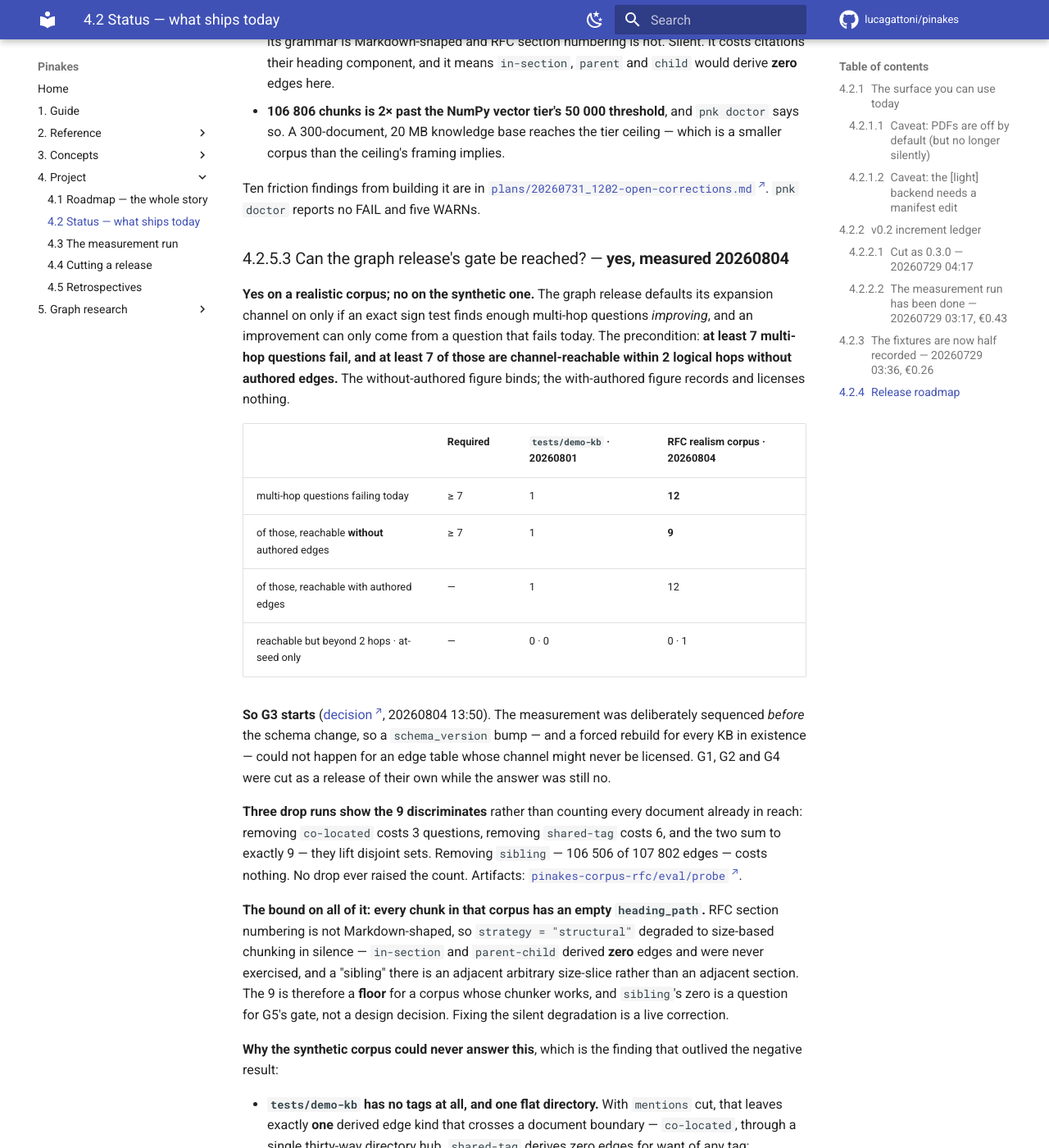
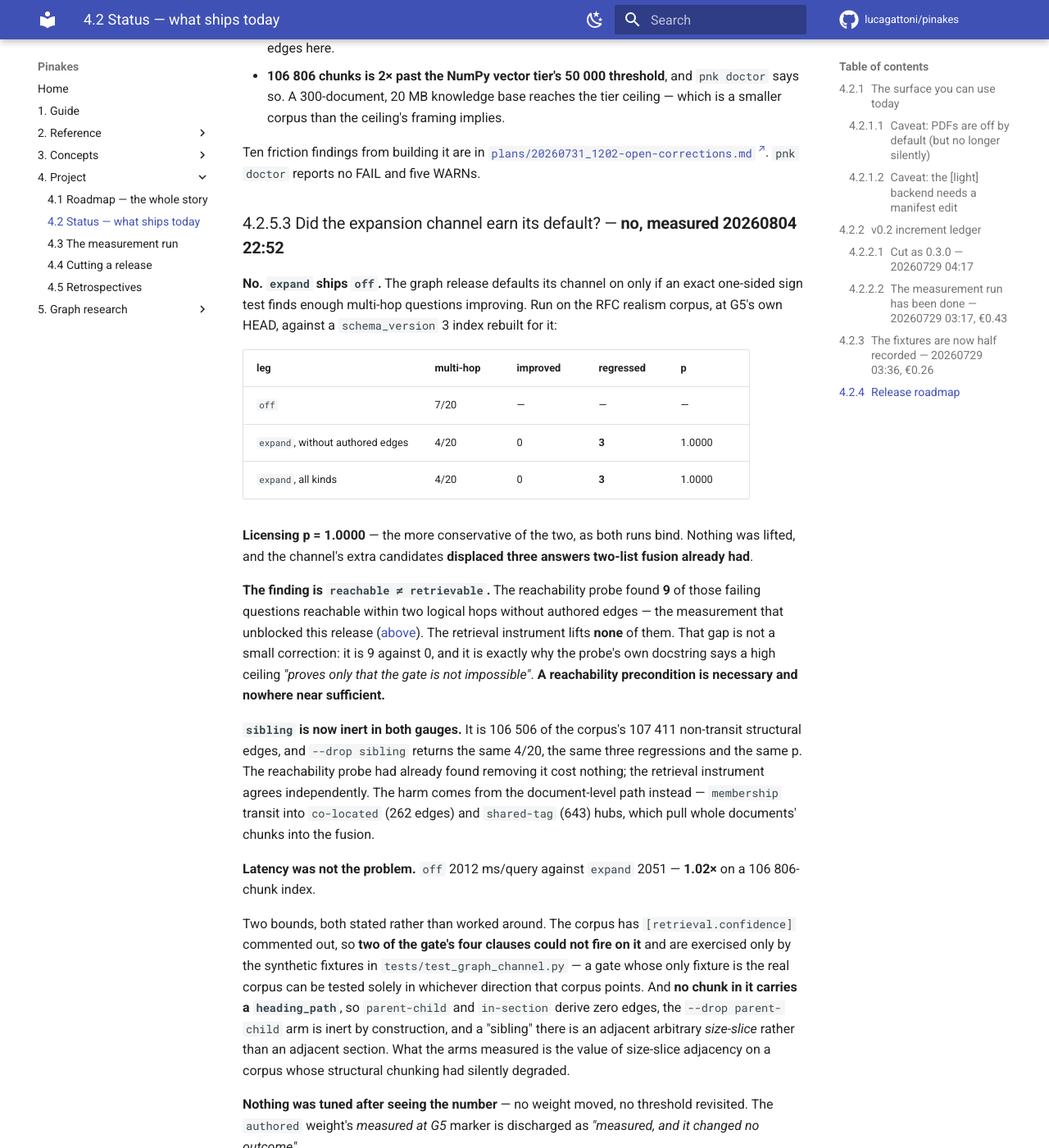
Before and after one commit to lucagattoni/Pinakes, an MkDocs documentation site: the page built from docs/STATUS.md, in a window 1280 px wide and 1400 px high, scrolled down 12999 px. Shown: the whole window at 82% size. Built offline with MkDocs 1.6.1 and Material for MkDocs 9.7.7, drawn with Linux system fonts in a browser that asks for light colours; comment, search, counter and statistics services are not loaded; some of the changed text lies outside the part shown.

Commit message:
Incorporate G5's documentation, and record the gate result
G5's implementer was killed mid-write on the doc proposal, so these are the
planner's rather than an applied proposal.

docs/MANIFEST.md gains [retrieval] graph_channel, which was shipped and
undocumented: off or expand, off by default, with the two facts a reader needs
before touching it — off means no query reaches nodes or edges at all, and on
over an empty edge set the result is today's two-list fusion exactly, by
arithmetic rather than approximation.

docs/STATUS.md gains a section for the gate result beside the reachability one,
because the two together are the finding and either alone misleads. The
reachability probe found 9 of the failing multi-hop questions reachable within
two hops; the retrieval instrument lifted none of them and displaced three
answers the existing fusion already had. reachable != retrievable, by 9 against
0. The roadmap row now says the channel is built, measured and off, and that
what would change it is a corpus or a different design, never a more expensive
one.

docs/ROADMAP.md and the plan's G5 header say the same, and the plan's spec is
left as written because it is what was built against.

Both bounds are stated rather than buried: the corpus has confidence
uncalibrated so two of the gate's four clauses could not fire on it, and no
chunk carries a heading_path so the --drop parent-child arm is inert by
construction and a 'sibling' there is an adjacent size-slice rather than an
adjacent section.

RESUME.md deleted — it did its job across two agent deaths.

mkdocs --strict caught my STATUS anchor missing its 'no-' in three files before
it could land. ./check.sh green.

```diff
--- a/docs/ROADMAP.md
+++ b/docs/ROADMAP.md
@@ -474,7 +474,15 @@ which is what that corpus was for. The interrupted-sync trio that used to sit he
 
 ## The graph release — building since 20260804
 
-▶ **Building.** Blocked for three days on a corpus, not on code; the corpus cleared it.
+▶ **Built, measured, and its channel ships `off`.** Blocked for three days on a corpus, not on
+code; the corpus cleared the *reachability* precondition — and then the retrieval gate, run
+20260804 22:52, did not pass. `expand` defaults `off` ([the numbers](STATUS.md#did-the-expansion-channel-earn-its-default--no-measured-20260804-2252)). **G6 remains**: hub
+reporting, verification, the cut.
+
+**The finding is worth more than the feature.** The reachability probe found 9 failing multi-hop
+questions reachable within two hops; the retrieval instrument lifted **none** of them, and the
+channel displaced three answers the existing fusion already had. `reachable ≠ retrievable`, by 9
+against 0.
 
 **What it adds:** structural edges derived at sync time (sibling, parent/child, in-section,
 co-located, shared-tag), an expansion channel behind `graph_channel` (default off), and
--- a/docs/STATUS.md
+++ b/docs/STATUS.md
@@ -258,7 +258,7 @@ Rationale for the ordering is in [DESIGN §8](DESIGN.md#8-delivery-plan).
 | **0.8.0** ✅ | **Breaking, paid path only:** the Claude-vision extractor's key is `PINAKES_ANTHROPIC_API_KEY` and is passed to the SDK explicitly — no fallback to `ANTHROPIC_API_KEY`, which the SDK used to read out of whatever environment it was handed. Rename the variable in your `.env`. Also `[budget]` defaults raised (`per_operation_eur` 0.05 → 0.30, `monthly_eur` 5.00 → 30.00), a `check.sh` gate pinning `docs/STATUS.md`'s own header to `__version__`, the reachability probe refusing a golden set it cannot measure rather than absorbing it, and sixteen documentation claims corrected against the code. No `schema_version` bump, so no rebuild |
 | **0.9.0** ✅ | **Documentation only — no code path changed.** `docs/` is now published as a site at [lucagattoni.github.io/pinakes](https://lucagattoni.github.io/pinakes/), built with `mkdocs build --strict` on every PR and deployed on every push to `main`; the strict build found and fixed 31 dead links and anchors in the existing docs. The repository moved to `github.com/lucagattoni/pinakes` (GitHub redirects the old URL) and prose across the repo now writes the project name **Pinakes**, while every identifier — the PyPI package, `pinakes.toml`, `.pinakes/`, `pinakes[st]`, `pinakes_search`, `requires_pinakes` — stays lowercase and unchanged. Also a per-kind edge census in `tools/reachable_ceiling_probe.py`. No `schema_version` bump, so no rebuild |
 | **0.10.0** ✅ | An interrupted first sync no longer reads as a model mismatch: `pnk doctor` reports `WARN sync completeness` with remedy `pnk sync`, instead of `FAIL` with `--rebuild` — which discarded every embedding the interrupted sync had already written. `pnk sync` also prints live progress on a terminal (documents done/total and a rate, one self-overwriting line, silent when piped or `--quiet`), after a 300-document run took over two hours with no output. And `sync.py`'s timestamps are UTC, matching `lock.py`'s — the two used identical formats on different clocks, so a lock taken seconds ago could read hours old. No `schema_version` bump, so no rebuild |
-| *the graph release* | Structural edges, the expansion channel (`graph_channel`, default off), `schema_version` 3 — eval-gated. **Building again since 20260804:** its gate was measured negative on `tests/demo-kb` (1 of 18) and **positive on the RFC realism corpus** — 12 multi-hop questions failing, 9 reachable without authored edges, against a precondition of 7 and 7 ([decision](https://github.com/lucagattoni/pinakes/blob/main/plans/20260804_1442-decision-g3-go.md)). Three increments have shipped: **G1** (reproducibility, and the tie-ordering defect it found) and **G4** (`requires_pinakes`) in 0.6.0, **G2** in 0.7.0. **G3 has landed on `main`, unreleased** — the node model and the edge set at `schema_version` 3, which forces one rebuild ([DESIGN §3.2](DESIGN.md#32-the-structural-graph)). **G5 is the increment being built**, then G6. The corpus that unblocked it lives in a repository of its own ([`plans/20260801_0749-realism-corpus.md`](https://github.com/lucagattoni/pinakes/blob/main/plans/20260801_0749-realism-corpus.md)) |
+| *the graph release* | Structural edges, the expansion channel (`graph_channel`, default off), `schema_version` 3 — eval-gated. **Its gate was run on 20260804 and did not pass, so `expand` ships `off`** ([the numbers](STATUS.md#did-the-expansion-channel-earn-its-default--no-measured-20260804-2252)). Five increments have shipped or landed: **G1** and **G4** in 0.6.0, **G2** in 0.7.0, and **G3** (the node model and edge set at `schema_version` 3, one forced rebuild — [DESIGN §3.2](DESIGN.md#32-the-structural-graph)) and **G5** (the channel, its gate and the eval matrix) on `main`, unreleased. **G6 is what remains** — hub reporting, verification, the cut. The channel is built, measured and off; what would change that is a corpus or a different channel design, never a more expensive one ([decision](https://github.com/lucagattoni/pinakes/blob/main/plans/20260804_1442-decision-g3-go.md)) |
 | *the graph release, staged* | PPR graph channel, the `[ner]` extra — each eval-gated, not scheduled |
 | *the deep release* | `pnk ask --deep` |
 | *the template release* | Template ecosystem, `pnk upgrade` migrations, the `sqlite-vec` tier |
@@ -382,6 +382,51 @@ Ten friction findings from building it are in
 [`plans/20260731_1202-open-corrections.md`](https://github.com/lucagattoni/pinakes/blob/main/plans/20260731_1202-open-corrections.md). `pnk doctor`
 reports no FAIL and five WARNs.
 
+### Did the expansion channel earn its default? — **no, measured 20260804 22:52**
+
+**No. `expand` ships `off`.** The graph release defaults its channel on only if an exact one-sided
+sign test finds enough multi-hop questions improving. Run on the RFC realism corpus, at G5's own
+HEAD, against a `schema_version` 3 index rebuilt for it:
+
+| leg | multi-hop | improved | regressed | p |
+|---|---|---|---|---|
+| `off` | 7/20 | — | — | — |
+| `expand`, without authored edges | 4/20 | 0 | **3** | 1.0000 |
+| `expand`, all kinds | 4/20 | 0 | **3** | 1.0000 |
+
+**Licensing p = 1.0000** — the more conservative of the two, as both runs bind. Nothing was lifted,
+and the channel's extra candidates **displaced three answers two-list fusion already had**.
+
+**The finding is `reachable ≠ retrievable`.** The reachability probe found **9** of those failing
+questions reachable within two logical hops without authored edges — the measurement that unblocked
+this release ([above](#can-the-graph-releases-gate-be-reached--yes-measured-20260804)). The
+retrieval instrument lifts **none** of them. That gap is not a small correction: it is 9 against 0,
+and it is exactly why the probe's own docstring says a high ceiling *"proves only that the gate is
+not impossible"*. **A reachability precondition is necessary and nowhere near sufficient.**
+
+**`sibling` is now inert in both gauges.** It is 106 506 of the corpus's 107 411 non-transit
+structural edges, and `--drop sibling` returns the same 4/20, the same three regressions and the
+same p. The reachability probe had already found removing it cost nothing; the retrieval instrument
+agrees independently. The harm comes from the document-level path instead — `membership` transit
+into `co-located` (262 edges) and `shared-tag` (643) hubs, which pull whole documents' chunks into
+the fusion.
+
+**Latency was not the problem.** `off` 2012 ms/query against `expand` 2051 — **1.02×** on a
+106 806-chunk index.
+
+Two bounds, both stated rather than worked around. The corpus has `[retrieval.confidence]`
+commented out, so **two of the gate's four clauses could not fire on it** and are exercised only by
+the synthetic fixtures in `tests/test_graph_channel.py` — a gate whose only fixture is the real
+corpus can be tested solely in whichever direction that corpus points. And **no chunk in it carries
+a `heading_path`**, so `parent-child` and `in-section` derive zero edges, the `--drop parent-child`
+arm is inert by construction, and a "sibling" there is an adjacent arbitrary *size-slice* rather
+than an adjacent section. What the arms measured is the value of size-slice adjacency on a corpus
+whose structural chunking had silently degraded.
+
+**Nothing was tuned after seeing the number** — no weight moved, no threshold revisited. The
+`authored` weight's *measured at G5* marker is discharged as *"measured, and it changed no
+outcome"*.
+
 ### Can the graph release's gate be reached? — **yes, measured 20260804**
 
 **Yes on a realistic corpus; no on the synthetic one.** The graph release defaults its expansion
```
Also changed, not shown: docs/MANIFEST.md (+1 -0 lines), plans/20260729_0256-links-and-graph.md (+7 -1 lines).
